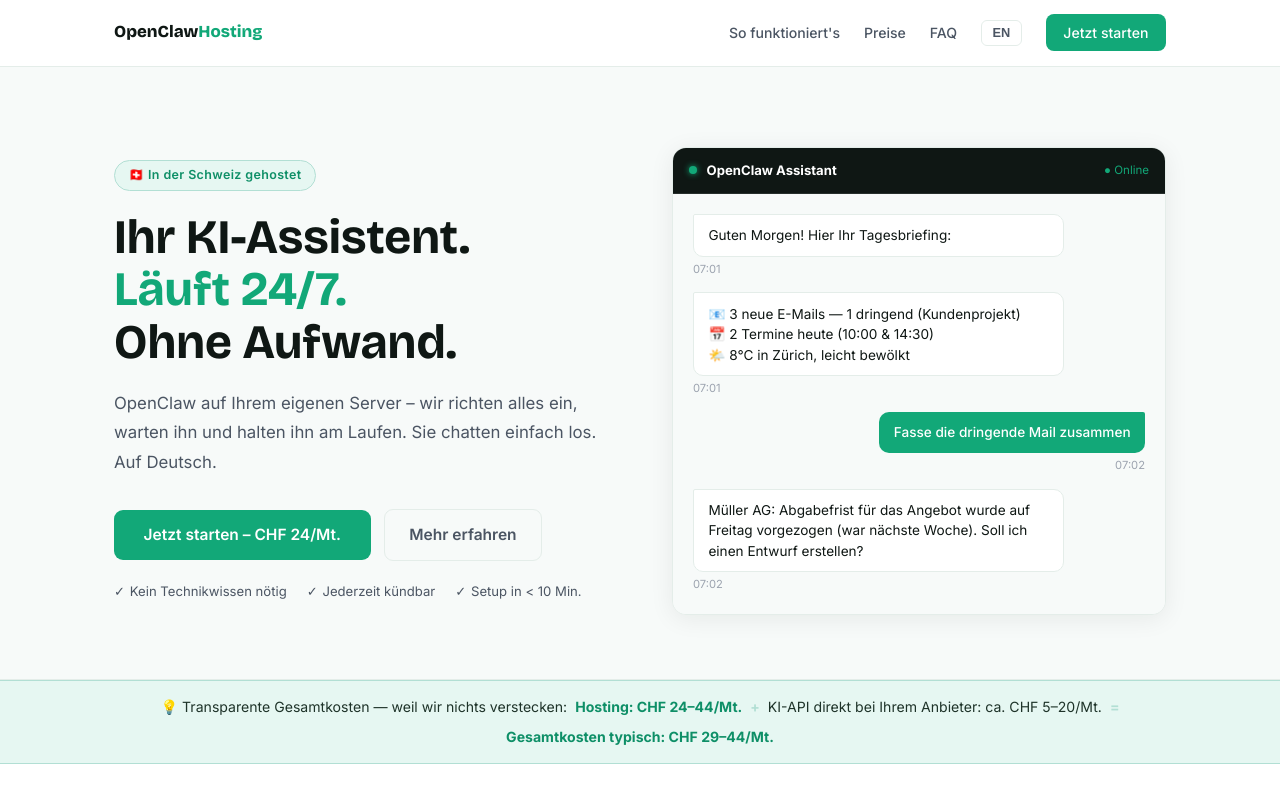
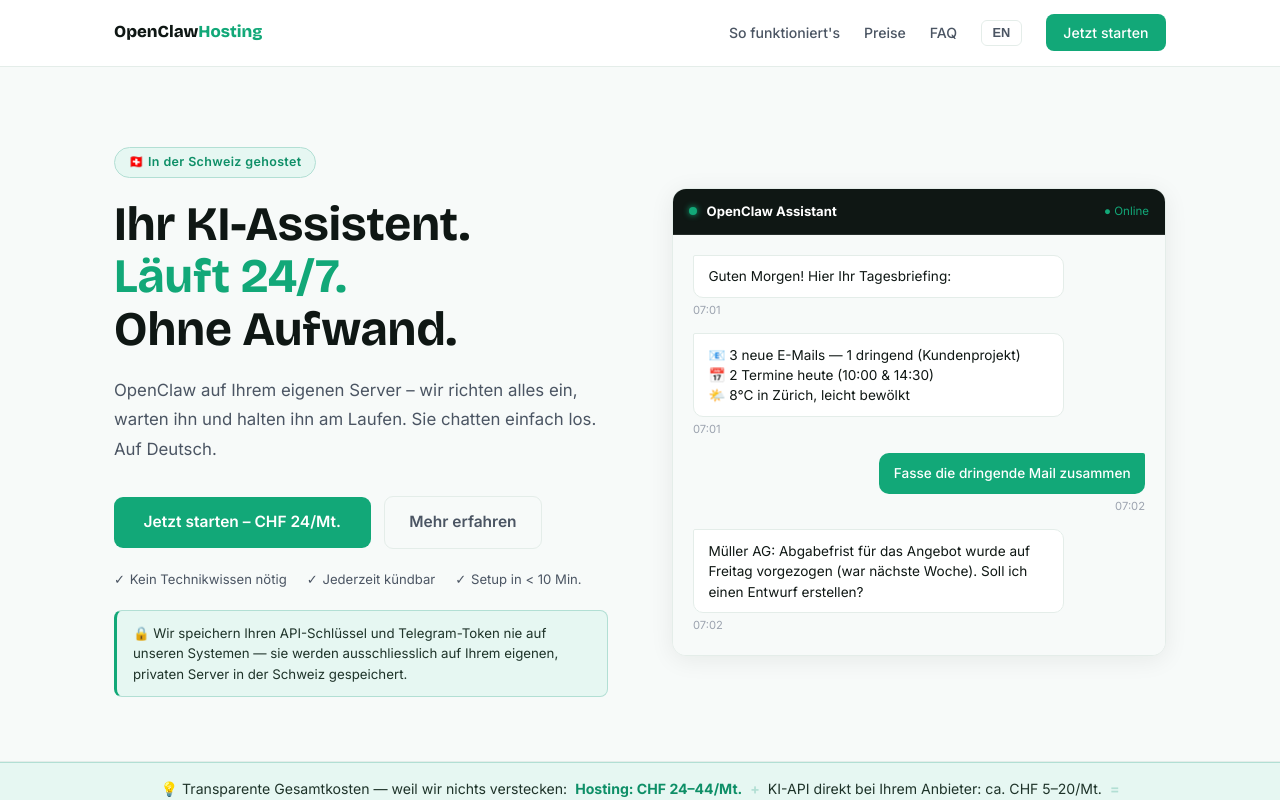
Before and after one commit to riccardogosteli-wq/openclaw-hosting, a Next.js app: page / in a window 1280 px wide. Shown: the top 800 px of the page. Built offline with nearby package versions, Linux system fonts and the light colour scheme.

Commit message:
Trust: add security banner in hero + clear security hints in onboarding form

```diff
--- a/app/globals.css
+++ b/app/globals.css
@@ -49,6 +49,18 @@ a { color: inherit; }
 .hero-notes { display: flex; gap: 1.25rem; flex-wrap: wrap; }
 .hero-note-item { font-size: 0.82rem; color: var(--slate); display: flex; align-items: center; gap: 0.3rem; }
 .hero-note-item .check { color: var(--green); font-weight: 700; }
+.trust-banner {
+  margin-top: 1.25rem;
+  background: var(--green3);
+  border: 1px solid #b2dfd4;
+  border-left: 3px solid var(--green);
+  border-radius: 8px;
+  padding: 0.75rem 1rem;
+  font-size: 0.83rem;
+  color: var(--ink2);
+  line-height: 1.55;
+  max-width: 500px;
+}
 
 /* Chat demo widget */
 .chat-demo { background: var(--white); border: 1px solid var(--border); border-radius: var(--r); overflow: hidden; box-shadow: 0 4px 24px rgba(15,23,20,0.07); }
--- a/app/onboarding/page.tsx
+++ b/app/onboarding/page.tsx
@@ -133,7 +133,7 @@ function OnboardingForm() {
           <div>
             <label style={labelStyle}>Telegram-Bot-Token *</label>
             <input style={inputStyle} value={form.telegramToken} onChange={e => set('telegramToken', e.target.value)} placeholder="123456789:AAFxxxxxxxxxxxxxxxxxxxxxxxxxxxxxxx" />
-            <p style={hintStyle}>Ihr Token bleibt sicher — er wird direkt auf Ihrem Server gespeichert und nicht bei uns.</p>
+            <p style={hintStyle}>🔒 <strong>Sicherheitshinweis:</strong> Ihr Telegram-Token wird verschlüsselt übertragen und ausschliesslich auf Ihrem eigenen Server in der Schweiz gespeichert. Wir speichern ihn nicht auf unseren Systemen und haben nach der Einrichtung keinen Zugriff darauf.</p>
           </div>
 
           <div style={{ display: 'flex', gap: '0.75rem', marginTop: '1.75rem' }}>
@@ -166,7 +166,7 @@ function OnboardingForm() {
             <div>
               <label style={labelStyle}>API-Schlüssel *</label>
               <input style={inputStyle} type="password" value={form.aiKey} onChange={e => set('aiKey', e.target.value)} placeholder="sk-ant-..." />
-              <p style={hintStyle}>Wird verschlüsselt übertragen und nur auf Ihrem Server gespeichert. Wir sehen ihn nicht.</p>
+              <p style={hintStyle}>🔒 <strong>Sicherheitshinweis:</strong> Ihr API-Schlüssel wird verschlüsselt übertragen und ausschliesslich auf Ihrem eigenen, privaten Server gespeichert. Er verlässt Ihren Server nie — wir speichern, sehen oder verarbeiten ihn nicht auf unserer Seite.</p>
             </div>
 
             <div>
--- a/app/page.tsx
+++ b/app/page.tsx
@@ -17,6 +17,7 @@ const de = {
   n1: '✓ Kein Technikwissen nötig',
   n2: '✓ Jederzeit kündbar',
   n3: '✓ Setup in < 10 Min.',
+  trustBanner: '🔒 Wir speichern Ihren API-Schlüssel und Telegram-Token nie auf unseren Systemen — sie werden ausschliesslich auf Ihrem eigenen, privaten Server in der Schweiz gespeichert.',
 
   chatMessages: [
     { bot: true, text: 'Guten Morgen! Hier Ihr Tagesbriefing:' },
@@ -156,6 +157,7 @@ const en: typeof de = {
   n1: '✓ No technical skills needed',
   n2: '✓ Cancel anytime',
   n3: '✓ Live in < 10 min',
+  trustBanner: '🔒 We never store your API key or Telegram token on our systems — they are stored exclusively on your own private server in Switzerland.',
 
   chatMessages: [
     { bot: true, text: 'Good morning! Here\'s your daily briefing:' },
@@ -321,6 +323,7 @@ export default function Home() {
                 <span key={i} className="hero-note-item"><span>✓</span>{n.replace('✓ ','')}</span>
               ))}
             </div>
+            <div className="trust-banner">{t.trustBanner}</div>
           </div>
           {/* Chat demo */}
           <div className="chat-demo">
```
